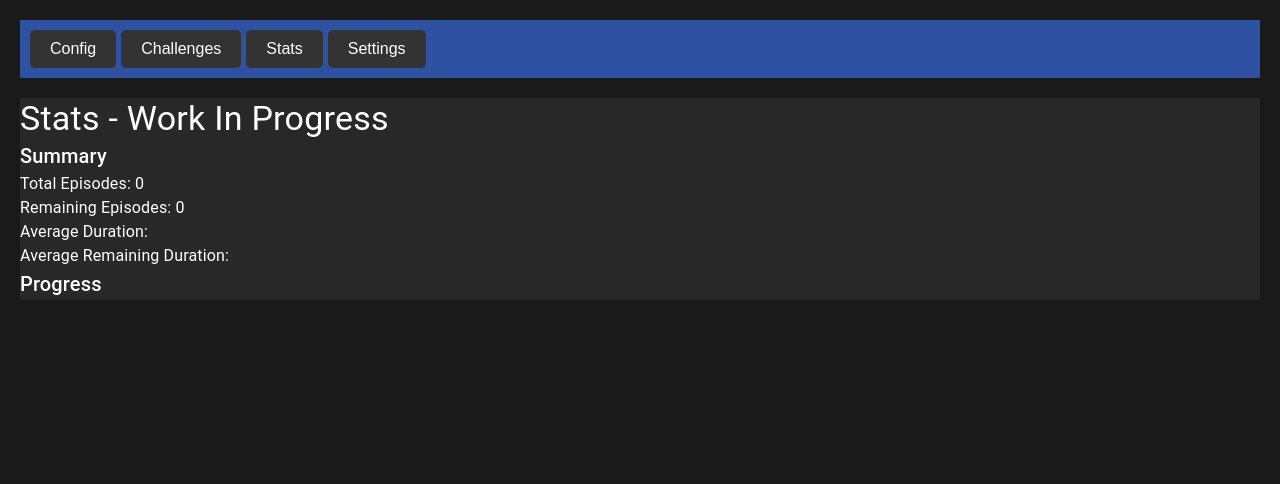
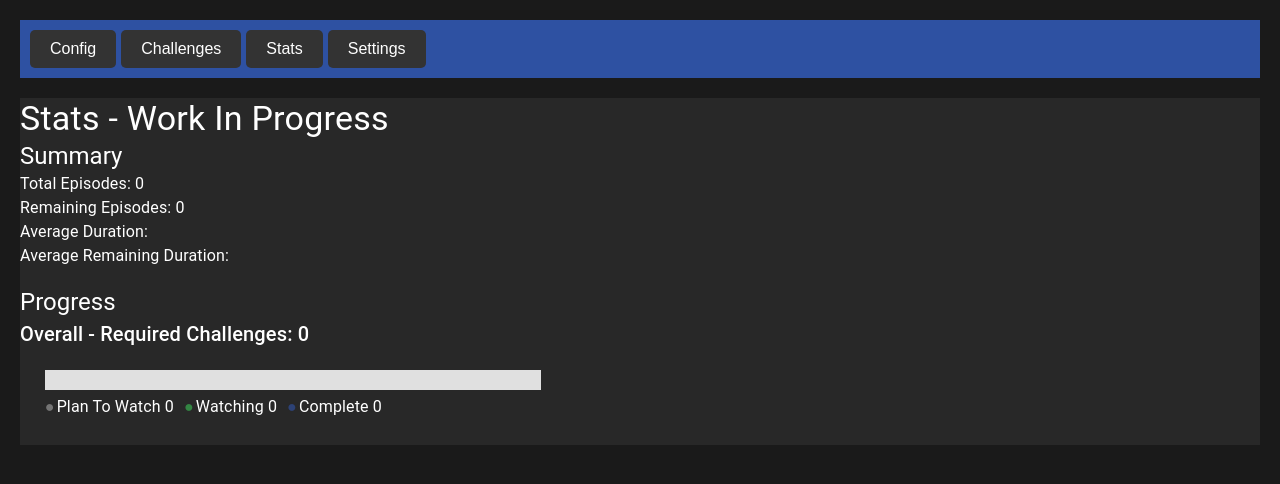
Before and after one commit to tokkumu/AWC2025, a React (Vite) app: page / in a window 1280 px wide. Both pictures are taken after a click on the element "Stats". Shown: the top 484 px of the page. Built offline with nearby package versions, Linux system fonts and the light colour scheme.

Commit message:
Add overall stats

```diff
--- a/src/pages/challenges/EditAnimeModal.tsx
+++ b/src/pages/challenges/EditAnimeModal.tsx
@@ -11,6 +11,7 @@ import {
 import Grid from '@mui/material/Grid2';
 import { ChallengeEntry } from './types';
 import { AnimeDetails } from '../../types';
+import { durationToMinutes } from '../../utils';
 
 type EditDataModalProps = {
   open?: boolean;
@@ -55,6 +56,11 @@ const EditAnimeModal: React.FC<EditDataModalProps> = ({
       }
       return acc[key];
     }, updatedFormData as any); // eslint-disable-line @typescript-eslint/no-explicit-any
+
+    if (name === 'duration')
+      updatedFormData.episodeDurationMinutes = durationToMinutes(
+        value as string
+      );
 
     setFormData(updatedFormData);
   };
--- a/src/pages/stats/Stats.tsx
+++ b/src/pages/stats/Stats.tsx
@@ -14,11 +14,12 @@ const Stats = (props: StatsProps) => {
     ).filter((c) => c.malId);
 
   const getAnimeListForMinigame = (minigame: string) =>
-    Object.values(getAnimeList()).filter((c) => c.minigames.includes(minigame));
+    getAnimeList().filter((c) => c.minigames.includes(minigame));
+
   return (
     <div className="stats">
       <Typography variant="h4">Stats - Work In Progress</Typography>
-      <Typography variant="h6">Summary</Typography>
+      <Typography variant="h5">Summary</Typography>
       <Typography variant="body1">
         Total Episodes:{' '}
         {getAnimeList().reduce(
@@ -37,7 +38,34 @@ const Stats = (props: StatsProps) => {
       </Typography>
       <Typography variant="body1">Average Duration:</Typography>
       <Typography variant="body1">Average Remaining Duration:</Typography>
-      <Typography variant="h6">Progress</Typography>
+      <br />
+      <Typography variant="h5">Progress</Typography>
+      <Typography variant="h6">
+        Overall - Required Challenges:{' '}
+        {Object.entries(getEnabledMinigames(props.configData.minigames)).reduce(
+          (acc, [minigame, enabled]) =>
+            acc + (enabled ? MINIGAME_DATA[minigame].required : 0),
+          0
+        )}
+      </Typography>
+      <StatsProgressBar
+        ptw={getAnimeList().reduce((acc, challenge) => {
+          return acc + (!challenge.startDate ? 1 : 0);
+        }, 0)}
+        watching={getAnimeList().reduce((acc, challenge) => {
+          return acc + (challenge.startDate && !challenge.endDate ? 1 : 0);
+        }, 0)}
+        complete={getAnimeList().reduce((acc, challenge) => {
+          return acc + (challenge.endDate ? 1 : 0);
+        }, 0)}
+        required={Object.entries(
+          getEnabledMinigames(props.configData.minigames)
+        ).reduce(
+          (acc, [minigame, enabled]) =>
+            acc + (enabled ? MINIGAME_DATA[minigame].required : 0),
+          0
+        )}
+      />
       {Object.entries(getEnabledMinigames(props.configData.minigames)).map(
         ([minigame, enabled]) => {
           return (
--- a/src/utils.ts
+++ b/src/utils.ts
@@ -1,6 +1,6 @@
 import { AnimeDetails } from './types';
 
-function durationToMinutes(duration: string) {
+export function durationToMinutes(duration: string) {
   if (duration === 'Unknown') return 0;
   const { hr, min, sec } = duration.match(
     /^(?:(?<hr>\d+) hr)? *(?:(?<min>\d+) min)? *(?:(?<sec>\d+) sec)?.*$/
```
